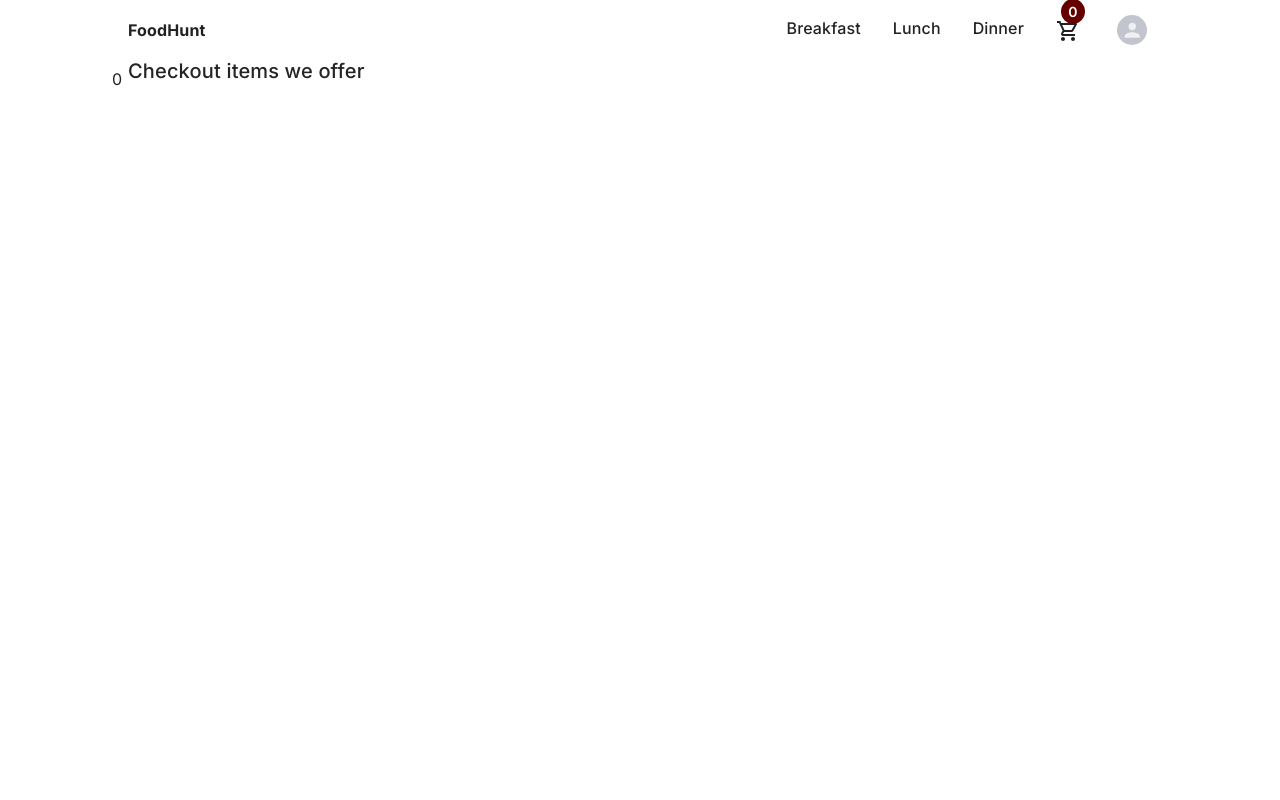
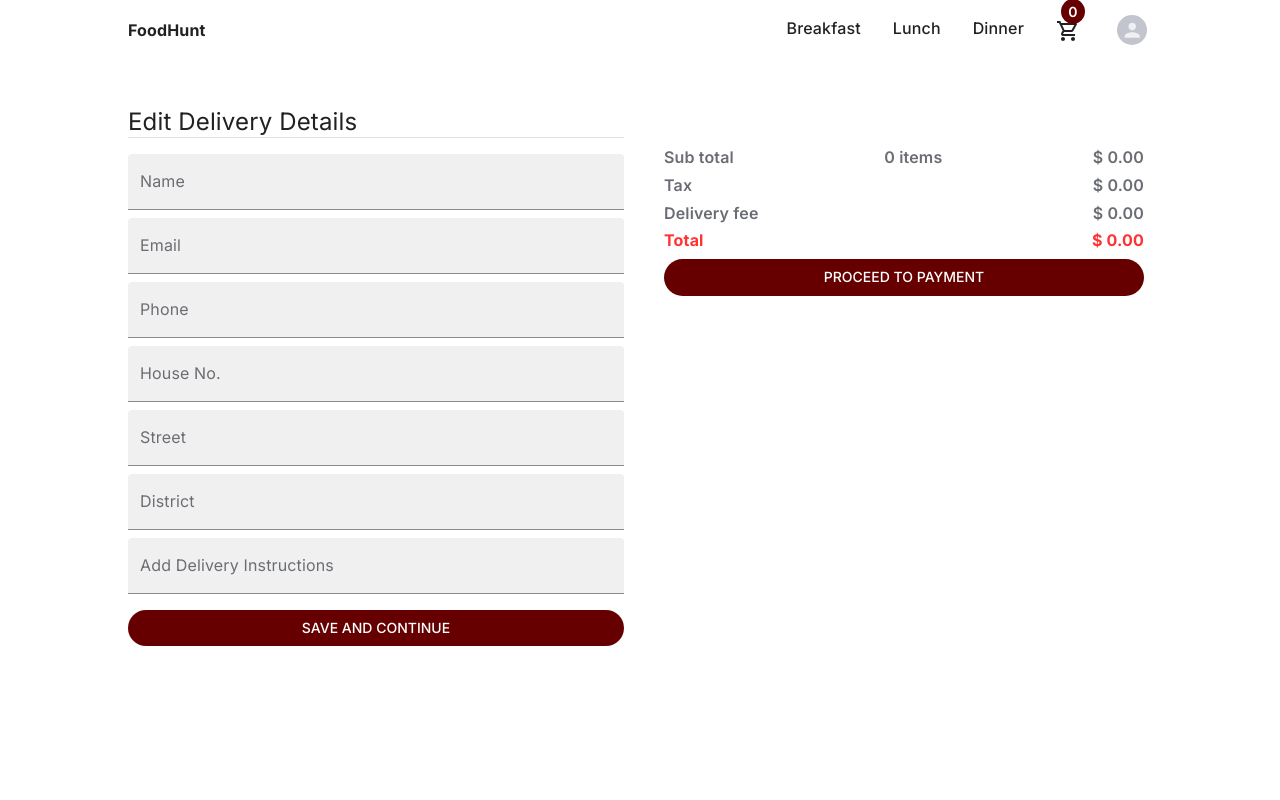
Before and after one commit to Waizul/FoodHunt, a React (Vite) app in the folder client/: page /checkout in a window 1280 px wide. Shown: the top 800 px of the page. Built offline with nearby package versions, Linux system fonts and the light colour scheme; the HTML template or start-up script is replaced by a standard one.

Commit message:
Checkout page design

```diff
--- a/client/src/App.tsx
+++ b/client/src/App.tsx
@@ -4,9 +4,10 @@ import { createContext, useMemo, useState } from "react";
 import { BrowserRouter, Routes, Route } from "react-router-dom";
 
 import { themeSettings } from "./styles/theme";
-import { Home, SingleCategory, SingleItem } from "./pages";
+import { Checkout, Home, SingleCategory, SingleItem } from "./pages";
 import { Navbar } from "./sections";
 import { Footer } from "./sections";
+
 
 const ColorModeContext = createContext({ toggleColorMode: () => {} });
 
@@ -35,6 +36,8 @@ function App() {
 							<Route path='/' element={<Home />} />
 							<Route path='/:categoryName' element={<SingleCategory />} />
 							<Route path='/:categoryName/:itemId' element={<SingleItem />} />
+							<Route path='/checkout' element={<Checkout />} />
+							<Route path='/payment' element={<div>Payment</div>} />
 						</Routes>
 						<Footer />
 					</BrowserRouter>
--- /dev/null
+++ b/client/src/components/cartModal/CartItem.tsx
@@ -0,0 +1,76 @@
+import { Add, Remove } from "@mui/icons-material";
+import { Box, Stack, Typography } from "@mui/material";
+import { styled, useTheme } from "@mui/material/styles";
+
+import { descrease, increase } from "@/store/slices/cartSlice";
+import { useAppDispatch } from "@/store";
+
+const ModalCard = styled("div")(({ theme }) => ({
+  width: "100%",
+  backgroundColor: theme.palette.grey[200],
+  padding: "0.2rem 0.5rem",
+  display: "flex",
+  justifyContent: "space-between",
+  alignItems: "center",
+  gap: "1rem",
+  marginBottom: "1rem",
+  borderRadius: "10px",
+  overflow: "hidden",
+}));
+
+const CustomInput = styled("span")(({ theme }) => ({
+  backgroundColor: "white",
+  border: "none",
+  outline: "none",
+  padding: "0.5rem 1rem",
+  borderRadius: "10px",
+  minWidth: "50px",
+  display: "flex",
+  alignItems: "center",
+  justifyContent: "center",
+}));
+
+const CartItem = (item: CartItemType) => {
+  const theme = useTheme();
+
+  const dispatch = useAppDispatch();
+
+  return (
+    <ModalCard key={item.id}>
+      <Box>
+        <img src={item.image} alt={item.title} width={100} height={100} />
+      </Box>
+      <Stack gap={"0.3rem"} sx={{ minWidth: 0 }}>
+        <div>
+          <Typography variant="h4" color={theme.palette.grey[800]}>
+            {item.title.slice(0, 20)}
+          </Typography>
+        </div>
+        <div>
+          <Typography variant="h3" color={theme.palette.primary.main}>
+            ${(item.price * item.qty).toFixed(2)}
+          </Typography>
+        </div>
+        <div>
+          {/* <Typography variant="h4" color={theme.palette.primary.main}>{item.qty}</Typography> */}
+          <Typography variant="h5" color={theme.palette.grey[800]}>
+            Delivery fee
+          </Typography>
+        </div>
+      </Stack>
+      <Stack direction={"row"} alignItems={"center"} gap={"0.5rem"}>
+        <Remove
+          sx={{ cursor: "pointer" }}
+          onClick={() => dispatch(descrease(item))}
+        />
+        <CustomInput>{item.qty}</CustomInput>
+        <Add
+          sx={{ cursor: "pointer" }}
+          onClick={() => dispatch(increase(item))}
+        />
+      </Stack>
+    </ModalCard>
+  );
+};
+
+export default CartItem;
--- a/client/src/components/cartModal/CartModal.tsx
+++ b/client/src/components/cartModal/CartModal.tsx
@@ -1,18 +1,21 @@
 import { useAppDispatch } from "@/store";
-import { clearCart, descrease, increase } from "@/store/slices/cartSlice";
-import { Add, Remove, KeyboardBackspace, ArrowBack } from "@mui/icons-material";
-import { Box, Dialog, Grid, Input, Stack, Typography } from "@mui/material";
+import { clearCart } from "@/store/slices/cartSlice";
+import { Add, Remove, KeyboardBackspace } from "@mui/icons-material";
+import { Box, Grid, Stack, Typography } from "@mui/material";
 import { styled, useTheme } from "@mui/material/styles";
+import { useNavigate } from "react-router-dom";
+import CartItem from "./CartItem";
 
 type CartModalType = {
   items: CartItemType[];
   cartTotalQty: number;
   total: number;
+  setOpenCart: React.Dispatch<React.SetStateAction<Boolean>>;
 };
 
 const ModalContainer = styled("div")(({ theme }) => ({
   width: 400,
-  backgroundColor: 'whitesmoke',
+  backgroundColor: "whitesmoke",
   overflow: "hidden",
   position: "fixed",
   top: "50px",
@@ -24,38 +27,17 @@ const ModalContainer = styled("div")(({ theme }) => ({
   padding: theme.spacing(1),
 }));
 
-const ModalCard = styled("div")(({ theme }) => ({
-  width: "100%",
-  backgroundColor: theme.palette.grey[200],
-  padding: "0.2rem 0.5rem",
-  display: "flex",
-  justifyContent: "space-between",
-  alignItems: "center",
-  gap: "1rem",
-  marginBottom: "1rem",
-  borderRadius: "10px",
-  overflow: "hidden",
-}));
-
-const CustomInput = styled("span")(({ theme }) => ({
-  backgroundColor: "white",
-  border: "none",
-  outline: "none",
-  padding: "0.5rem 1rem",
-  borderRadius: "10px",
-  minWidth: "50px",
-  display: "flex",
-  alignItems: "center",
-  justifyContent: "center",
-}));
 export default function CartModal({
   items,
   cartTotalQty,
   total,
+  setOpenCart,
 }: CartModalType) {
   const theme = useTheme();
 
   const dispatch = useAppDispatch();
+
+  const navigate = useNavigate();
 
   return (
     <ModalContainer>
@@ -65,7 +47,16 @@ export default function CartModal({
         alignItems={"center"}
         justifyContent={"space-between"}
       >
-        <Typography variant="h2">Your Cart</Typography>
+        <Typography
+          variant="h2"
+          sx={{ cursor: "pointer", color: "orange", fontWeight: 600 }}
+          onClick={() => {
+            setOpenCart(false);
+            navigate("/checkout");
+          }}
+        >
+          Checkout
+        </Typography>
         <Typography
           variant="h4"
           sx={{ cursor: "pointer", color: theme.palette.primary.main }}
@@ -77,45 +68,12 @@ export default function CartModal({
 
       <Grid
         sx={{
-          overflowY: items.length > 4 ? "scroll" : 'hidden',
+          overflowY: items.length > 4 ? "scroll" : "hidden",
           height: "calc(100vh - 240px)",
         }}
       >
         {items.map((item) => (
-          <ModalCard key={item.id}>
-            <Box>
-              <img src={item.image} alt={item.title} width={100} height={100} />
-            </Box>
-            <Stack gap={"0.3rem"} sx={{ minWidth: 0 }}>
-              <div>
-                <Typography variant="h4" color={theme.palette.grey[800]}>
-                  {item.title.slice(0, 20)}
-                </Typography>
-              </div>
-              <div>
-                <Typography variant="h3" color={theme.palette.primary.main}>
-                  ${(item.price * item.qty).toFixed(2)}
-                </Typography>
-              </div>
-              <div>
-                {/* <Typography variant="h4" color={theme.palette.primary.main}>{item.qty}</Typography> */}
-                <Typography variant="h5" color={theme.palette.grey[800]}>
-                  Delivery fee
-                </Typography>
-              </div>
-            </Stack>
-            <Stack direction={"row"} alignItems={"center"} gap={"0.5rem"}>
-              <Remove
-                sx={{ cursor: "pointer" }}
-                onClick={() => dispatch(descrease(item))}
-              />
-              <CustomInput>{item.qty}</CustomInput>
-              <Add
-                sx={{ cursor: "pointer" }}
-                onClick={() => dispatch(increase(item))}
-              />
-            </Stack>
-          </ModalCard>
+          <CartItem {...item} key={item.id} />
         ))}
       </Grid>
       <Box sx={{ position: "absolute", bottom: 10, width: "100%" }}>
@@ -125,6 +83,10 @@ export default function CartModal({
           gap={1}
           color={theme.palette.grey[600]}
           sx={{ cursor: "pointer" }}
+          onClick={() => {
+            setOpenCart(false);
+            navigate("/");
+          }}
         >
           <KeyboardBackspace />
           <Typography variant="body2">Continue shopping</Typography>
--- a/client/src/components/itemCard/ItemCard.tsx
+++ b/client/src/components/itemCard/ItemCard.tsx
@@ -5,7 +5,7 @@ import { styled, useTheme } from "@mui/material/styles";
 import { useState } from "react";
 
 type Props = {
-	item: Item;
+	item: ItemType;
 };
 
 const Image = styled("img")({
--- /dev/null
+++ b/client/src/pages/checkout/Checkout.tsx
@@ -0,0 +1,174 @@
+import {
+  Box,
+  Divider,
+  Grid,
+  Stack,
+  TextField,
+  Typography,
+} from "@mui/material";
+import { styled, useTheme } from "@mui/material/styles";
+
+import CartModal from "@/components/cartModal/CartModal";
+import { useAppDispatch, useAppSelector } from "@/store";
+import { Add, Remove } from "@mui/icons-material";
+import { descrease, increase } from "@/store/slices/cartSlice";
+import CartItem from "@/components/cartModal/CartItem";
+import { ColorButton } from "@/styles";
+import { useNavigate } from "react-router-dom";
+
+const Checkout = () => {
+  const theme = useTheme();
+
+  const { items, cartTotalQty, total } = useAppSelector((state) => state.cart);
+  const dispatch = useAppDispatch();
+
+  const navigate = useNavigate();
+
+  return (
+    <section className="section">
+      <Box
+        flexGrow={1}
+        sx={{
+          [theme.breakpoints.down("laptop")]: {
+            paddingInline: 2,
+          },
+          width: "100%",
+          marginTop: "3rem",
+        }}
+      >
+        <Grid container spacing={4}>
+          <Grid mobile={12} tablet={6} order={{ mobile: 2, tablet: 1 }} item>
+            <Typography variant="h2" mb={1}>
+              Edit Delivery Details
+              <Divider />
+              <Box component={"form"} mt={2}>
+                <Stack gap={1}>
+                  <TextField
+                    id="standard-basic"
+                    label="Name"
+                    variant="filled"
+                    fullWidth
+                  />
+                  <TextField
+                    id="standard-basic"
+                    label="Email"
+                    variant="filled"
+                    fullWidth
+                  />
+                  <TextField
+                    id="standard-basic"
+                    label="Phone"
+                    variant="filled"
+                    fullWidth
+                  />
+                  <TextField
+                    id="standard-basic"
+                    label="House No."
+                    variant="filled"
+                    fullWidth
+                  />
+                  <TextField
+                    id="standard-basic"
+                    label="Street"
+                    variant="filled"
+                    fullWidth
+                  />
+                  <TextField
+                    id="standard-basic"
+                    label="District"
+                    variant="filled"
+                    fullWidth
+                  />
+                  <TextField
+                    id="standard-basic"
+                    label="Add Delivery Instructions"
+                    variant="filled"
+                    fullWidth
+                  />
+                </Stack>
+                <ColorButton sx={{ mt: 2 }} fullWidth>
+                  Save and Continue
+                </ColorButton>
+              </Box>
+            </Typography>
+          </Grid>
+
+          <Grid
+            sx={{
+              overflowY: items.length > 4 ? "scroll" : "hidden",
+              height: "calc(100vh - 240px)",
+            }}
+            mobile={12}
+            tablet={6}
+            item
+            order={{ mobile: 1, tablet: 2 }}
+          >
+            {items.map((item) => (
+              <CartItem {...item} key={item.id} />
+            ))}
+            <Stack gap={1} sx={{ marginTop: 4, p: "0.5rem" }}>
+              <Stack
+                direction={"row"}
+                alignItems={"center"}
+                justifyContent={"space-between"}
+              >
+                <Typography variant="h4">Sub total</Typography>
+                <Typography variant="h4">{cartTotalQty} items</Typography>
+                <Typography variant="h4">$ {total.toFixed(2)}</Typography>
+              </Stack>
+              <Stack
+                direction={"row"}
+                alignItems={"center"}
+                justifyContent={"space-between"}
+              >
+                <Typography variant="h4">Tax</Typography>
+
+                <Typography variant="h4">
+                  $ {(total * 0.1).toFixed(2)}
+                </Typography>
+              </Stack>
+              <Stack
+                direction={"row"}
+                alignItems={"center"}
+                justifyContent={"space-between"}
+              >
+                <Typography variant="h4">Delivery fee</Typography>
+
+                <Typography variant="h4">
+                  $ {(total * 0.01).toFixed(2)}
+                </Typography>
+              </Stack>
+              <Stack
+                direction={"row"}
+                alignItems={"center"}
+                justifyContent={"space-between"}
+              >
+                <Typography
+                  variant="h4"
+                  color={theme.palette.primary.main}
+                  fontWeight={800}
+                >
+                  Total
+                </Typography>
+
+                <Typography
+                  variant="h4"
+                  color={theme.palette.primary.main}
+                  fontWeight={800}
+                >
+                  $ {(total + total * 0.1 + total * 0.01).toFixed(2)}
+                </Typography>
+              </Stack>
+              <ColorButton onClick={() => navigate("/payment")}>
+                {" "}
+                Proceed to Payment
+              </ColorButton>
+            </Stack>
+          </Grid>
+        </Grid>
+      </Box>
+    </section>
+  );
+};
+
+export default Checkout;
--- a/client/src/pages/index.ts
+++ b/client/src/pages/index.ts
@@ -1,5 +1,6 @@
 import Home from "./home/Home";
 import SingleCategory from "./singleCategory/SingleCategory";
 import SingleItem from "./singleItem/SingleItem";
+import Checkout from "./checkout/Checkout";
 
-export { Home, SingleCategory, SingleItem };
+export { Home, SingleCategory, SingleItem, Checkout };
--- a/client/src/pages/singleItem/SingleItem.tsx
+++ b/client/src/pages/singleItem/SingleItem.tsx
@@ -23,6 +23,11 @@ const Slider = styled("div")<SliderProps>(({ theme, index }) => ({
   transition: "transform 1s ease",
 }));
 
+const Image = styled("img")(() => ({
+  width: "100%",
+  height: "100%",
+  objectFit: "contain",
+}));
 const SingleItem = (props: Props) => {
   const [index, setIndex] = useState(0);
   const [item, setItem] = useState<ItemType>();
@@ -182,13 +187,7 @@ const SingleItem = (props: Props) => {
           </Grid2>
 
           <Grid2 laptop={6} order={{ mobile: 1, tablet: 1, laptop: 2 }}>
-            <img
-              src={item?.image}
-              alt={item?.title}
-              width={"100%"}
-              height={"100%"}
-              style={{ objectFit: "contain" }}
-            />
+            <Image src={item?.image} alt={item?.title} />
           </Grid2>
         </Grid2>
       </Box>
--- a/client/src/sections/navbar/Navbar.tsx
+++ b/client/src/sections/navbar/Navbar.tsx
@@ -129,7 +129,7 @@ const Navbar = () => {
               {cartQty}
             </Box>
           </Box>
-            {openCart && <CartModal {...{ cartTotalQty, total, items }} />}
+            {openCart && <CartModal {...{ cartTotalQty, total, items }} setOpenCart={setOpenCart} />}
 
           {matches && (
             <>
```
